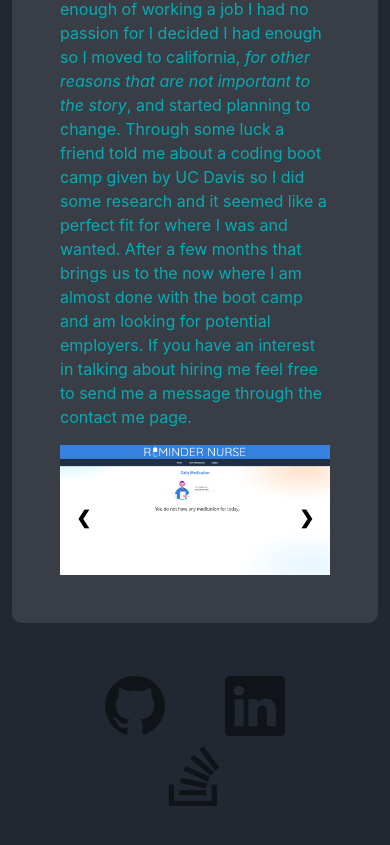
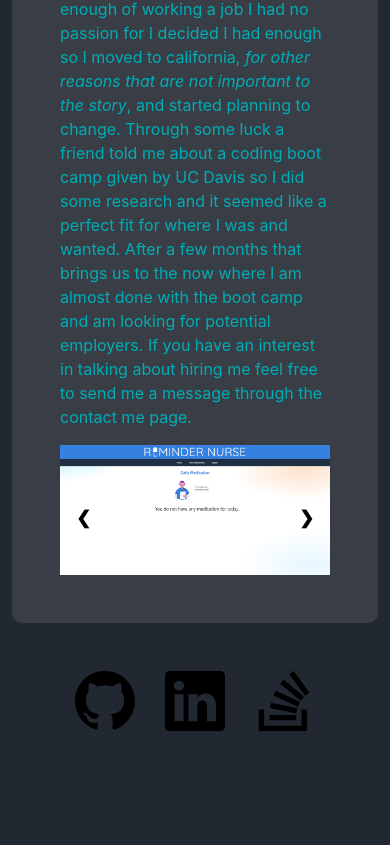
Before and after one commit to NicolasFlamel/nicolasflamel.github.io, a React (Create React App) app: page / in a window 390 px wide. Shown: the part 953-1798 px from the top of the page. After the commit the page ends 1732 px from the top, so only its background shows below. Built offline with nearby package versions, Linux system fonts and the light colour scheme.

Commit message:
footer window responsive

```diff
--- a/src/App.css
+++ b/src/App.css
@@ -165,3 +165,23 @@ header li .active {
 #portfolio .tech img {
   max-height: 60px;
 }
+
+/* footer section */
+footer {
+  margin: auto;
+  display: flex;
+  flex-wrap: wrap;
+  justify-content: center;
+  gap: 30px;
+}
+
+footer a,
+footer img {
+  width: 100%;
+  height: auto;
+  max-width: 60px;
+}
+
+footer img:hover {
+  opacity: 0.5;
+}
--- a/src/components/Footer.js
+++ b/src/components/Footer.js
@@ -4,14 +4,6 @@ import socials from '../assets/socialList';
 // returns anchor element with a separate isHover state for each
 const List = ({ social }) => {
   const [isHover, setIsHover] = useState(false);
-  const styles = {
-    socialLink: {
-      width: '60px',
-      height: '70px',
-      margin: '0px 30px',
-      opacity: isHover ? 1 : 0.5,
-    },
-  };
 
   const handleEvent = ({ type }) =>
     type === 'mouseenter' ? setIsHover(true) : setIsHover(false);
@@ -25,11 +17,7 @@ const List = ({ social }) => {
       onMouseEnter={handleEvent}
       onMouseLeave={handleEvent}
     >
-      <img
-        src={social.img.src}
-        alt={social.img.alt}
-        style={styles.socialLink}
-      />
+      <img src={social.img.src} alt={social.img.alt} />
     </a>
   );
 };
```
